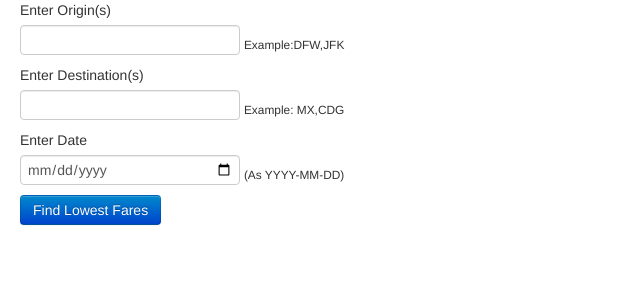
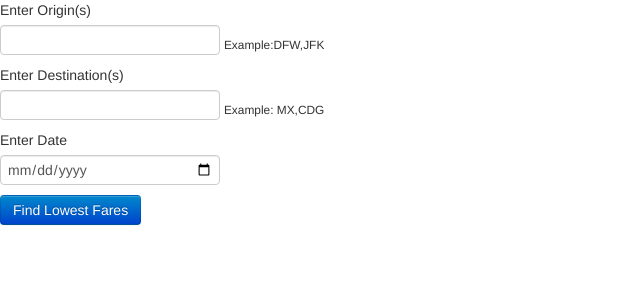
Before and after one commit to JShimota/trip-together, a Flask app: page / in a window 1280 px wide. Shown: the top 300 px of the page, without its empty margins (0-640 px from the left). Run offline with Flask 2, Linux system fonts and the light colour scheme; parts of the project's set-up code (start-up, migrations or seed data) failed here and were passed over.

Commit message:
html changes

```diff
--- a/app.py
+++ b/app.py
@@ -3,6 +3,7 @@ from flask import Flask, render_template, request, redirect, url_for
 import pandas as pd
 import numpy as np
 import flightSearch
+from datetime import datetime as dt
 
 
 app = Flask(__name__)
@@ -15,7 +16,7 @@ def home():
 def home_post():
 	origin = request.form['origin'].split(',')
 	destination = request.form['destination'].split(',')
-	outbound_date = request.form['date']
+	outbound_date = request.form['date'].strftime('%Y-%m-%d')
 
 	print 'flightSearch.comparePrices(%s,%s,%s).to_html(index = False )' % (origin,destination,outbound_date)
 
--- a/templates/index.html
+++ b/templates/index.html
@@ -12,7 +12,6 @@
 
 <body>
 
-	<div class="container-fluid">
 
 
 	    <form action="." method="POST">
@@ -33,7 +32,7 @@
 		   <div class="form-group">
 		  <label for="destination">Enter Date</label>
 		  <input type="date" class="form-control" id="date" aria-describedby="dateHelp" placeholder="">
-          <small id="dateHelp" class="form-text text-muted">(As YYYY-MM-DD)</small>
+          <!--<small id="dateHelp" class="form-text text-muted">(As YYYY-MM-DD)</small>-->
           </div>
 
         <input type="submit"  class="btn btn-primary" name="findFares" value="Find Lowest Fares">
@@ -59,6 +58,5 @@
         <input type="submit" name="findFares" value="Find Lowest Fares">
     </form> -->
 
-	</div>
 </body>
 </html>
```
